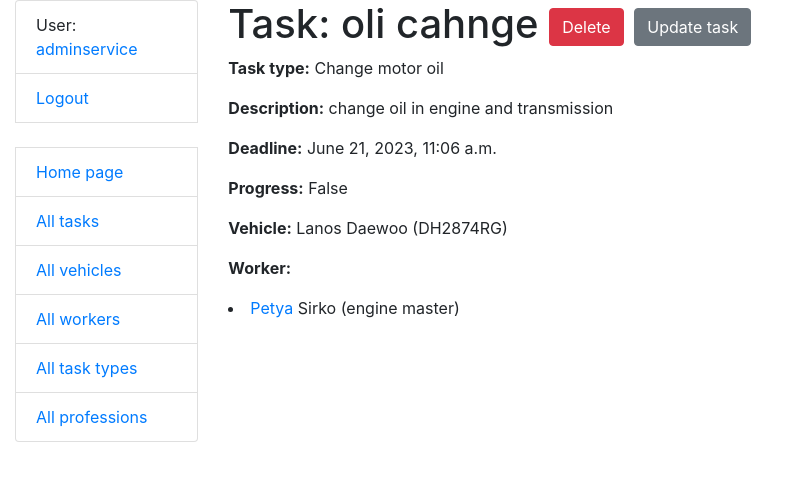
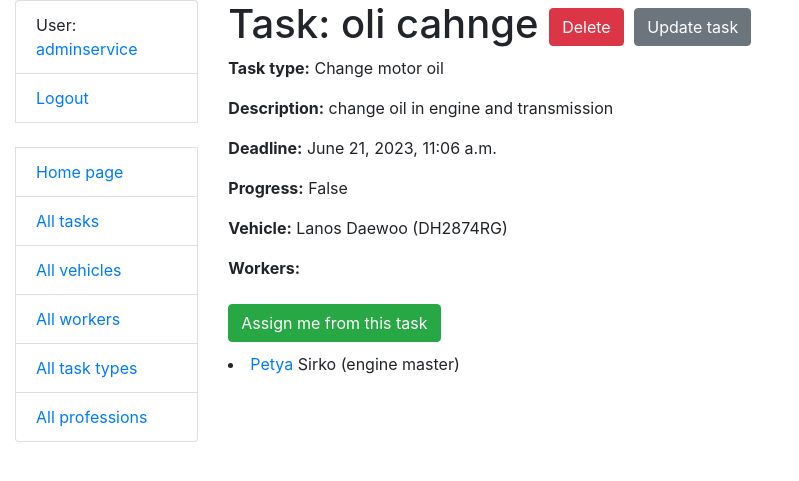
Before and after one commit to DmytroShvetsDev/car-service-station, a Django app: page /tasks/1/ in a window 1280 px wide. Shown: the top 481 px of the page, without its empty margins (0-799 px from the left). Run offline with Django 4.2, Linux system fonts and the light colour scheme; a user stored in the database is signed in; data comes from the database, SQL or seed files in the repository; parts of the project's set-up code (start-up, migrations or seed data) failed here and were passed over.

Commit message:
add a button to switch the task for yourself

```diff
--- a/service/urls.py
+++ b/service/urls.py
@@ -24,7 +24,7 @@ from service.views import (
     TaskCreateView,
     TaskDetailView,
     TaskUpdateView,
-    TaskDeleteView,
+    TaskDeleteView, toggle_assign_to_task,
 )
 
 urlpatterns = [
@@ -144,6 +144,11 @@ urlpatterns = [
         TaskDeleteView.as_view(),
         name="task-delete",
     ),
+    path(
+        "tasks/<int:pk>/toggle-assign/",
+        toggle_assign_to_task,
+        name="toggle-task-assign",
+    ),
 ]
 
 
--- a/service/views.py
+++ b/service/views.py
@@ -1,5 +1,6 @@
 from django.contrib.auth.decorators import login_required
 from django.contrib.auth.mixins import LoginRequiredMixin
+from django.http import HttpResponseRedirect
 from django.shortcuts import render
 from django.urls import reverse_lazy
 from django.views import generic
@@ -158,3 +159,15 @@ class TaskUpdateView(LoginRequiredMixin, generic.UpdateView):
 class TaskDeleteView(LoginRequiredMixin, generic.DeleteView):
     model = Task
     success_url = reverse_lazy("service:tasks-list")
+
+
+@login_required
+def toggle_assign_to_task(request, pk):
+    worker = Worker.objects.get(id=request.user.id)
+    if (
+        Task.objects.get(id=pk) in worker.tasks.all()
+    ):
+        worker.tasks.remove(pk)
+    else:
+        worker.tasks.add(pk)
+    return HttpResponseRedirect(reverse_lazy("service:task-detail", args=[pk]))
--- a/templates/service/task_detail.html
+++ b/templates/service/task_detail.html
@@ -17,7 +17,21 @@
   <p><strong>Deadline:</strong> {{ task.deadline }}</p>
   <p><strong>Progress:</strong> {{ task.is_completed }}</p>
   <p><strong>Vehicle:</strong> {{ task.vehicle }}</p>
-  <p><strong>Worker: </strong>
+  <p><strong>Workers: </strong>
+  <h1>
+
+
+    {% if task in user.tasks.all %}
+      <a href="{% url "service:toggle-task-assign" pk=task.id %}" class="btn btn-danger link-to-page">
+        Delete me from this task
+      </a>
+    {% else %}
+      <a href="{% url "service:toggle-task-assign" pk=task.id %}" class="btn btn-success link-to-page">
+        Assign me from this task
+      </a>
+    {% endif %}
+
+  </h1>
     {% for worker in task.workers.all %}
       <li><a href="{% url "service:worker-detail" pk=worker.id %}">{{ worker.first_name }}</a>
         {{ worker.last_name }} ({{ worker.profession }})
```
